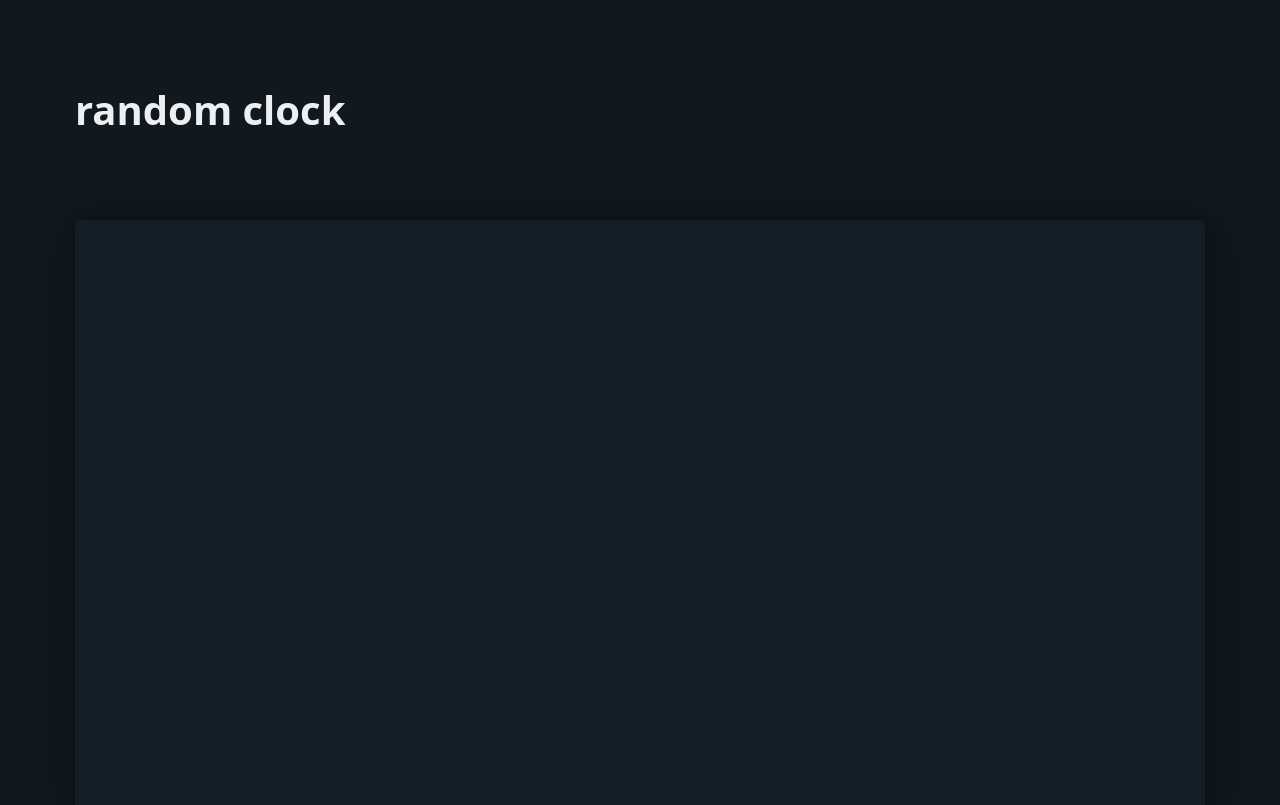
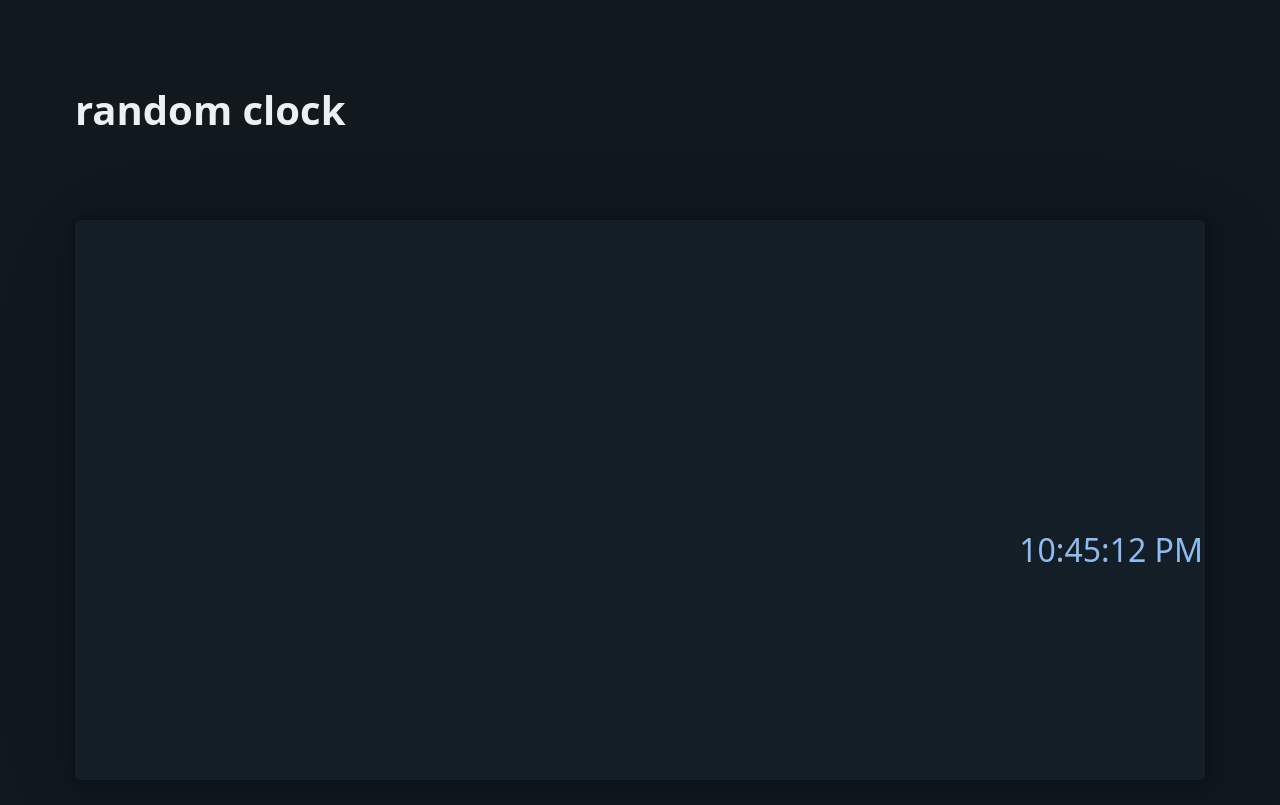
Before and after one commit to vb-ferreira/fem-vanilla-js-projects, a plain HTML site: page clock/index.html in a window 1280 px wide. Drawn offline with Linux system fonts and the light colour scheme.

Commit message:
finish clock exercise

```diff
--- a/clock/index.html
+++ b/clock/index.html
@@ -6,6 +6,7 @@
 	<meta charset="utf-8">
 	<meta name="viewport" content="width=device-width">
 	<link rel="icon" type="image/svg+xml" href="../favicon.svg" />
+	<script src="./js/script.js" defer></script>
 
 	<title>Random Clock | Vanilla JS Projects</title>
 	<style>
--- /dev/null
+++ b/clock/js/script.js
@@ -0,0 +1,21 @@
+// 1
+const p = document.querySelector('#time');
+
+const updateTime = () => {
+  // 2
+  const today = new Date();
+  const currentTime = today.toLocaleTimeString();
+  // 4
+  const randomTop = Math.random() * 100;
+  const randomLeft = Math.random() * 100;
+  const [s, l] = ["75%", "75%"];  // valores fixos para saturation & lightness
+  const h = Math.random() * 360;  // e variável para o hue
+  p.setAttribute('style', `top: ${randomTop}%; left: ${randomLeft}%; color: hsl(${h}, ${s}, ${l})`);
+  // 3
+  p.innerText = currentTime;
+}
+
+updateTime();  // para exibir o tempo imediatamente, sem esperar 3s
+
+// 5
+setInterval(updateTime, 3000);
```
